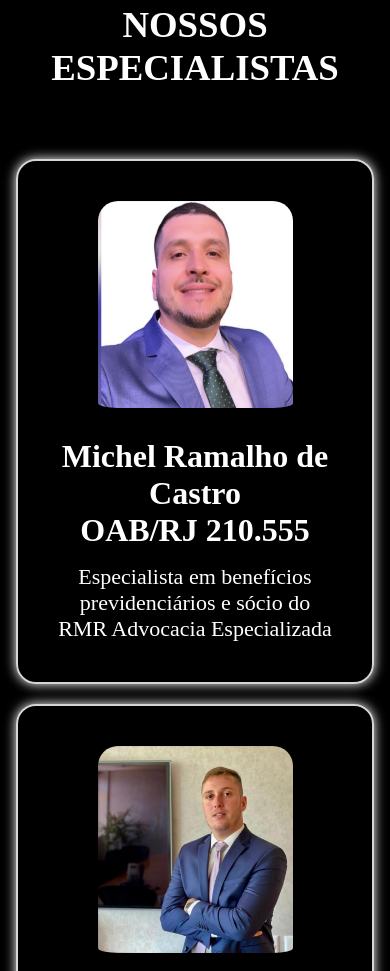
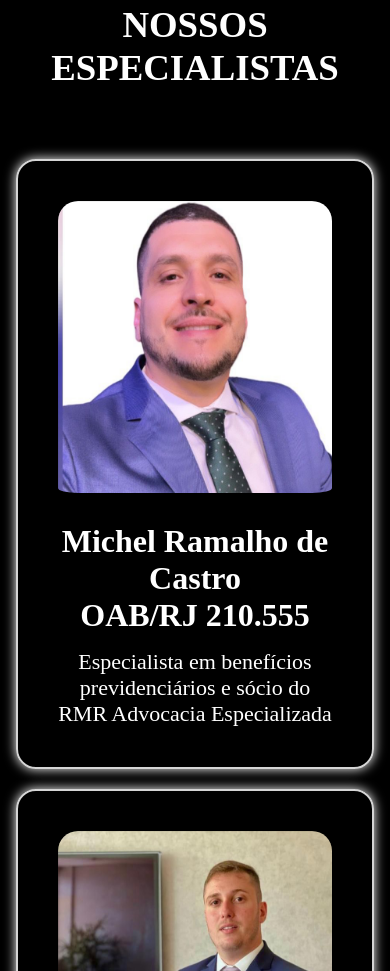
Before and after one commit to PedroF7/Advocacia-RMR, a plain HTML site: page index.html in a window 390 px wide. Shown: the part 3909-4880 px from the top of the page. Drawn offline with nearby package versions, Linux system fonts and the light colour scheme; a web font is replaced by a local one.

Commit message:
Update mediaqueries.css

```diff
--- a/estilo/mediaqueries.css
+++ b/estilo/mediaqueries.css
@@ -32,12 +32,7 @@
         font-size: 2.3em;
     }
 
-    .especialistas-box{
-        width: 45vw;
-    }
-    .especialistas-box img{
-        width: 50vw;
-    }
+
   }
 
 
```
